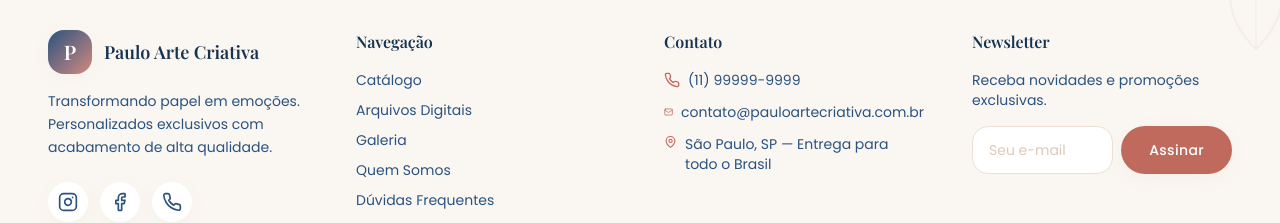
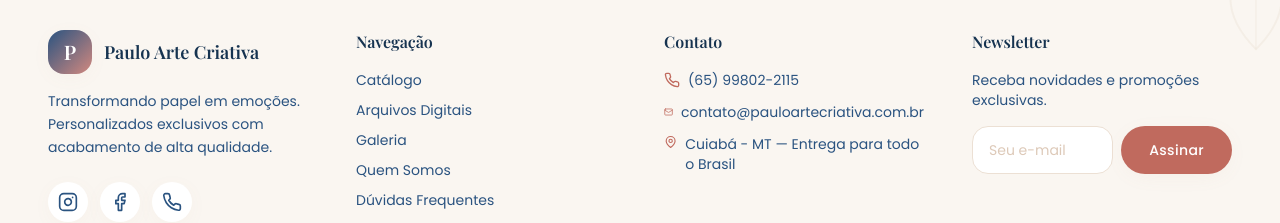
Before and after one commit to paulloaugustto-byte/paulo-arte-criativa, a React (Vite) app: page / in a window 1280 px wide. Shown: the part 3415-3638 px from the top of the page. Built offline with nearby package versions, Linux system fonts and the light colour scheme; no server answers; the database is empty; a web font is replaced by a local one.

Commit message:
Corrige informações do rodapé

```diff
--- a/src/components/Footer.tsx
+++ b/src/components/Footer.tsx
@@ -79,7 +79,7 @@ export default function Footer() {
             <li className="flex items-center gap-2">
               <Phone className="h-4 w-4 text-rose-500" />
               <a href={whatsappLink('Olá!')} target="_blank" rel="noreferrer" className="transition-colors hover:text-rose-500">
-                (11) 99999-9999
+                (65) 99802-2115
               </a>
             </li>
             <li className="flex items-center gap-2">
@@ -90,7 +90,7 @@ export default function Footer() {
             </li>
             <li className="flex items-start gap-2">
               <MapPin className="h-4 w-4 text-rose-500" />
-              <span>São Paulo, SP — Entrega para todo o Brasil</span>
+              <span>Cuiabá - MT — Entrega para todo o Brasil</span>
             </li>
           </ul>
         </div>
```
